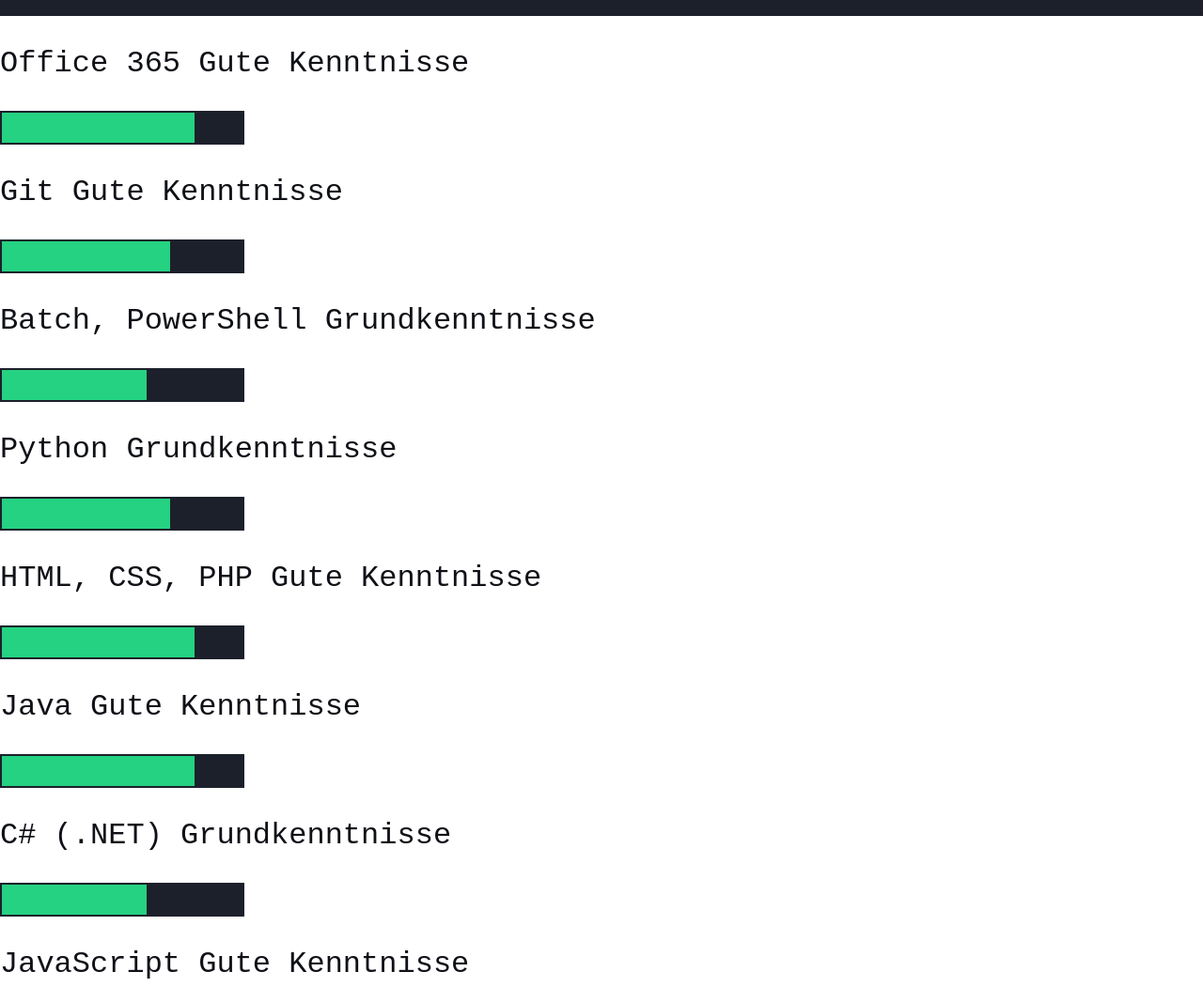
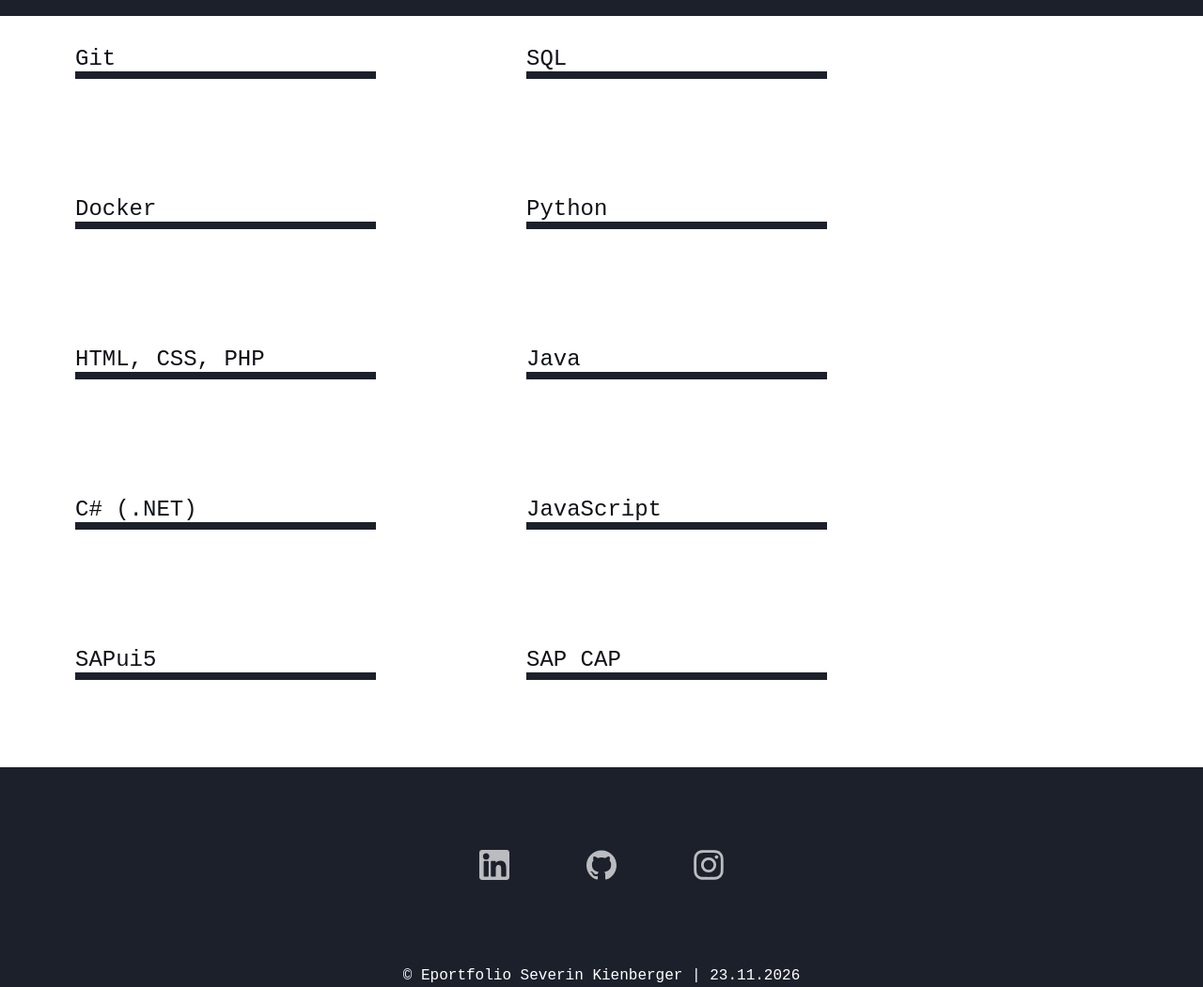
Before and after one commit to SeverinKienberger/eportfolio, a plain HTML site: page index.html in a window 1280 px wide. Shown: the part 3100-4151 px from the top of the page at 94% size. Drawn offline with Linux system fonts and the light colour scheme.

Commit message:
progressbars for skills

```diff
--- a/index.html
+++ b/index.html
@@ -140,66 +140,66 @@
             </div>
 
             <div class="myCompetences">
-                <p class="competenceTitle">
-                    Office 365 Gute Kenntnisse
-                    <div class="progressbarOuter">
-                        <div id="office" class="progressbarInner"></div>
-                    </div>
-                </p>
-                <p class="competenceTitle">
-                    Git Gute Kenntnisse
+                <div class="competence">
+                    Git
                     <div class="progressbarOuter">
                         <div id="git" class="progressbarInner"></div>
                     </div>
-                </p>
-                <p class="competenceTitle">
-                    Batch, PowerShell Grundkenntnisse
+                </div>
+                <div class="competence">
+                    SQL
                     <div class="progressbarOuter">
-                        <div id="batch" class="progressbarInner"></div>
+                        <div id="sql" class="progressbarInner"></div>
                     </div>
-                </p>
-                <p class="competenceTitle">
-                    Python Grundkenntnisse
+                </div>
+                <div class="competence">
+                    Docker
+                    <div class="progressbarOuter">
+                        <div id="docker" class="progressbarInner"></div>
+                    </div>
+                </div>
+                <div class="competence">
+                    Python
                     <div class="progressbarOuter">
                         <div id="python" class="progressbarInner"></div>
                     </div>
-                </p>
-                <p class="competenceTitle">
-                    HTML, CSS, PHP Gute Kenntnisse
+                </div>
+                <div class="competence">
+                    HTML, CSS, PHP
                     <div class="progressbarOuter">
                         <div id="htmlCssPhp" class="progressbarInner"></div>
                     </div>
-                </p>
-                <p class="competenceTitle">
-                    Java Gute Kenntnisse
+                </div>
+                <div class="competence">
+                    Java
                     <div class="progressbarOuter">
                         <div id="java" class="progressbarInner"></div>
                     </div>
-                </p>
-                <p class="competenceTitle">
-                    C# (.NET) Grundkenntnisse
+                </div>
+                <div class="competence">
+                    C# (.NET)
                     <div class="progressbarOuter">
                         <div id="cSharp" class="progressbarInner"></div>
                     </div>
-                </p>
-                <p class="competenceTitle">
-                    JavaScript Gute Kenntnisse
+                </div>
+                <div class="competence">
+                    JavaScript
                     <div class="progressbarOuter">
                         <div id="javaScript" class="progressbarInner"></div>
                     </div>
-                </p>
-                <p class="competenceTitle">
-                    SAPui5 Gute Kenntnisse
+                </div>
+                <div class="competence">
+                    SAPui5
                     <div class="progressbarOuter">
                         <div id="sapUi5" class="progressbarInner"></div>
                     </div>
-                </p>
-                <p class="competenceTitle">
-                    SAP CAP Sehr gute Kenntnisse
+                </div>
+                <div class="competence">
+                    SAP CAP
                     <div class="progressbarOuter">
                         <div id="sapCap" class="progressbarInner"></div>
                     </div>
-                </p>
+                </div>
             </div>
 
             <div class="footer">
--- a/style.css
+++ b/style.css
@@ -482,37 +482,40 @@ form button {
 }
 
 .myCompetences {
+    display: flex;
     width: 100%;
     min-height: 100vh;
     background-color: #fff;
+    flex-wrap: wrap;
 }
 
-.myCompetences p {
+.competence {
+    margin: 2rem 5rem;
+    font-size: 3vmin;
     color: #0f1117;
 }
 
 .progressbarOuter {
     background-color: #1c202b;
-    padding: 2px;
-    width: 20%;
-    height: 2rem;
+    width: 25vw;
+    height: 0.5rem;
 }
 
 .progressbarInner {
-    background-color: #24d281;
+    /*background-image: linear-gradient(to right,#ef3636,#f06449);*/
     height: 100%;
 }
 
 /*Sorry w3scools 🙏*/
 
-#office {width: calc(100% / 10 * 8);}
+#docker {width: calc(100% / 10 * 5);}
 #git {width: calc(100% / 10 * 7);}
-#batch {width: calc(100% / 10 * 6);}
+#sql {width: calc(100% / 10 * 8);}
 #python {width: calc(100% / 10 * 7);}
 #htmlCssPhp {width: calc(100% / 10 * 8);}
 #java {width: calc(100% / 10 * 8);}
-#cSharp {width: calc(100% / 10 * 6);}
-#javaScript {width: calc(100% / 10 * 7);}
+#cSharp {width: calc(100% / 10 * 5);}
+#javaScript {width: calc(100% / 10 * 6);}
 #sapUi5 {width: calc(100% / 10 * 7);}
 #sapCap {width: calc(100% / 10 * 8);}
 
```
